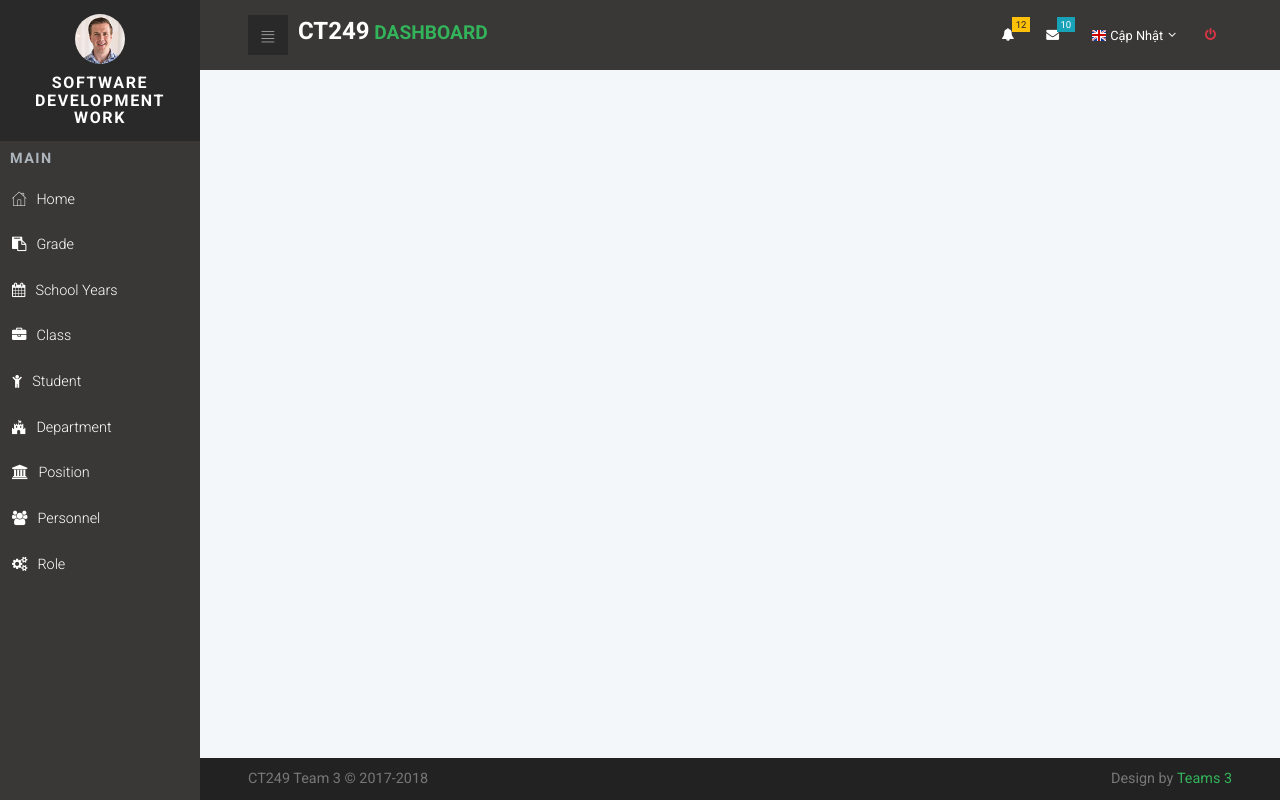
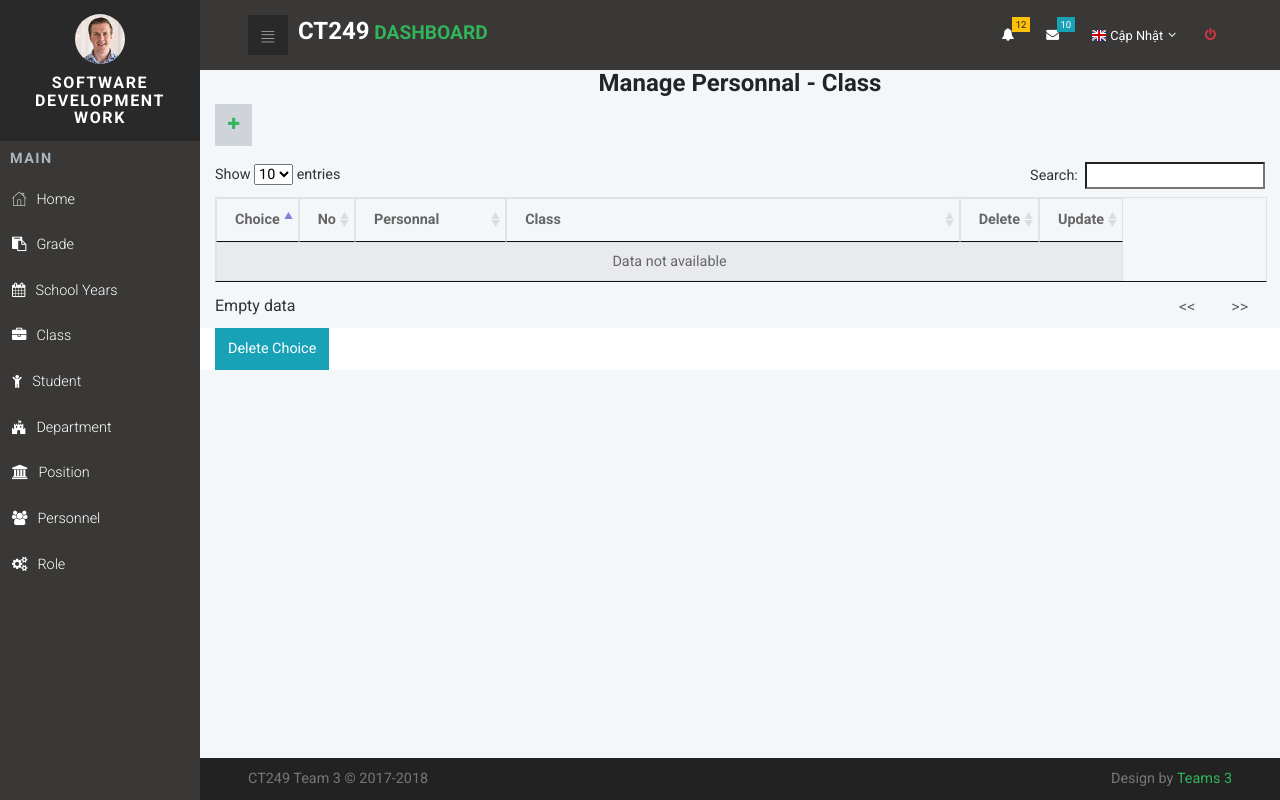
Before and after one commit to dangtuanhuy/PTPMTN, a PHP site: page /index.php?page=Personel_Class in a window 1280 px wide. Run offline with PHP 8.4, Linux system fonts and the light colour scheme; the visitor is signed in with stand-in values (Sample User, id 1); data comes from the database, SQL or seed files in the repository; tables that the repository leaves empty hold one stand-in row (values such as "Sample post"); some libraries are stand-ins or nearby versions.

Commit message:
Personnel_class

```diff
--- a/index.php
+++ b/index.php
@@ -340,6 +340,19 @@ if(isset($_GET['page']))
   {
     include_once("resource/personnel/ImgPersonnel.php");
   }
+  //Personal_class
+  if($page=="Personel_Class")
+  {
+    include_once("resource/personnel/Personel_Class.php");
+  }
+  if($page=="AddPersonel_Class")
+  {
+    include_once("resource/personnel/AddPersonel_Class.php");
+  }
+  if($page=="UpdatePersonel_Class")
+  {
+    include_once("resource/personnel/UpdatePersonel_Class.php");
+  }
 }
 else
 include_once('body.php')
--- /dev/null
+++ b/resource/personnel/Personel_Class.php
@@ -0,0 +1,90 @@
+<script type="text/javascript">
+	function deleteConfirm()
+	{
+		if(confirm("Are you sure delete!")){
+			return true;
+		}
+		else{
+			return false;
+		}
+	}
+</script>
+<!-- Lệnh Delete -->
+
+<?php
+if(isset($_GET["PersonnelCode"]) && isset($_GET["ClassId"]))
+{
+	$PersonnelCode = $_GET["PersonnelCode"];
+    $ClassId = $_GET["ClassId"];
+    mysqli_query($conn,"DELETE FROM Personel_Class WHERE ClassId = $ClassId AND  PersonnelCode = {$PersonnelCode} ");
+}
+?>
+<?php
+if (isset($_POST['btnDelete'])&&isset($_POST['checkbox']))
+{
+	for ($i = 0; $i < count($_POST['checkbox']); $i++)
+	{
+		$ClassId1 = $_POST['checkbox'][$i];
+		mysqli_query($conn, "DELETE FROM Personel_Class WHERE ClassId = $ClassId AND  PersonnelCode = {$PersonnelCode}  ");
+	}
+}
+?>
+<div class="container">
+
+    <form name="frmXoa" method="post" action="">
+        <h1 class="text-center">Manage Personnal - Class</h1>
+        <p>
+            <a  class="btn btn-default" href="?page=AddPersonel_Class">
+                <i class="fa fa-plus"></i>
+            </a>
+        </p>
+        <table class="table-striped table-responsive table-bordered" id="myTable">
+            <thead>
+                <tr>
+                    <th ><strong>Choice</strong></th>
+                    <th  ><strong>No</strong></th>
+                    <th class="col-md-2"><strong>Personnal</strong></th>
+                    <th class="col-md-6"><strong>Class</strong></th>
+                    <th ><strong>Delete</strong></th>
+                    <th ><strong>Update</strong></th>
+                </tr>
+            </thead>
+            <tbody>
+                <?php
+                $num=1;
+                $query= "SELECT PersonnelName, ClassName FROM `Personel_Class`
+                JOIN Class ON Class.ClassId = Personel_Class.ClassId
+                JOIN Personnel ON Personnel.PersonnelCode = Personel_Class.PersonnelCode";
+                $result = mysqli_query($conn,$query);
+                while($row=mysqli_fetch_array($result, MYSQLI_ASSOC))
+                {
+                    ?>
+                    <tr>
+                        <td><input name="checkbox[]" type="checkbox" id="checkbox[]" class="form-control" value="<?php echo $row["ClassId"] ?>"></td>
+                        <td><?php echo $num ?></td>
+                        <td><?php echo $row["PersonnelName"] ?></td>
+                        <td><?php echo $row["ClassName"] ?></td>
+
+                        <td align='center'>
+                            <a class="btn btn-default"   href="?page=Personel_Class&PersonnelCode=<?=$row['PersonnelCode']?>&ClassId=<?=$row['ClassId']; ?>" onclick="return deleteConfirm()">
+                                <i class="fa fa-remove"></i></a>
+                            </td>
+                            <td>
+                                <a class="btn btn-default" href="?page=UpdateYears_Class&ma=<?php
+                                echo $row['SchoolYearsId'];?>"><i class="fa fa-share"></i></a>
+                            </td>
+                        </tr>
+                        <?php
+                        $num++;
+                    }
+                    ?>
+                </tbody>
+            </table>
+            <div class="row" style="background-color:#FFF"><!--Nút chức nang-->
+                <div class="col-md-12">
+                    <input type="submit" value="Delete Choice" name="btnDelete" id="btnDelete" onclick='return deleteConfirm()' class="btn btn-info"/>
+
+                </div>
+            </div>
+        </form>
+    </div>
--- a/resource/personnel/Personnel.php
+++ b/resource/personnel/Personnel.php
@@ -56,6 +56,7 @@ if (isset($_POST['btnDelete'])&&isset($_POST['checkbox']))
                     <th><strong>Note</strong></th>
                     <th><strong>Position</strong></th>
                     <th><strong>Role</strong></th>
+					<th></strong>Personel_Class</strong></th>
                     <th><strong>Open/Close</strong></th>
 					<th><strong>IMG</strong></th>
                     <th><strong>Delete</strong></th>
@@ -104,6 +105,8 @@ if (isset($_POST['btnDelete'])&&isset($_POST['checkbox']))
 						</td>
                         <td><?php echo $row["PositionName"] ?></td>
                         <td><?php echo $row["RoleName"] ?></td>
+						<td align='center'><a class="btn btn-default"   href="?page=Personel_Class" >
+								<i class="fa fa-clipboard"></i></a></td>
                         <td>
                         <form  method="get" >
                                             <?php
```
Also changed, not shown: resource/personnel/AddPersonel_Class.php (added, +58 -0 lines), resource/personnel/UpdatePersonel_Class.php (added).
